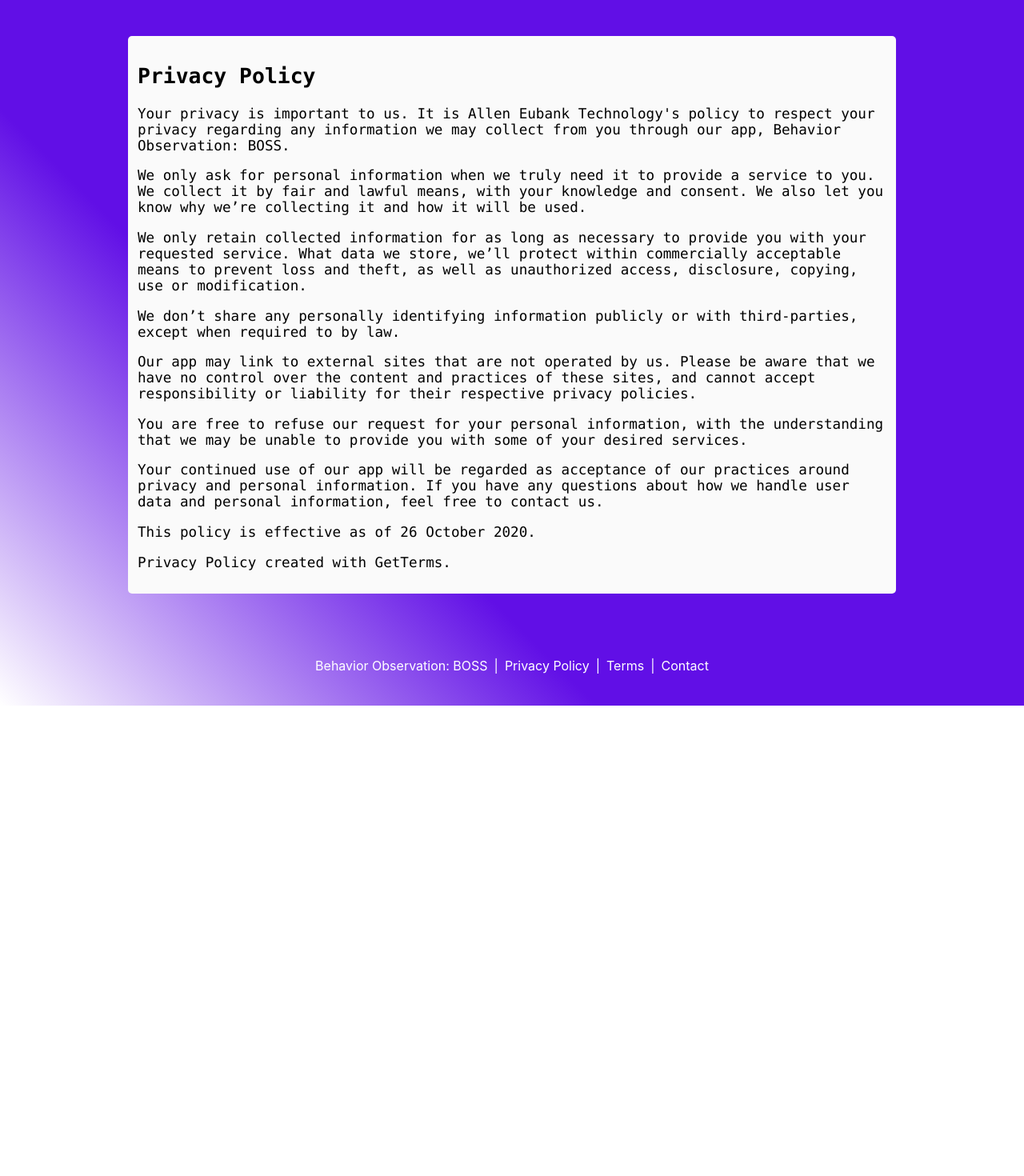
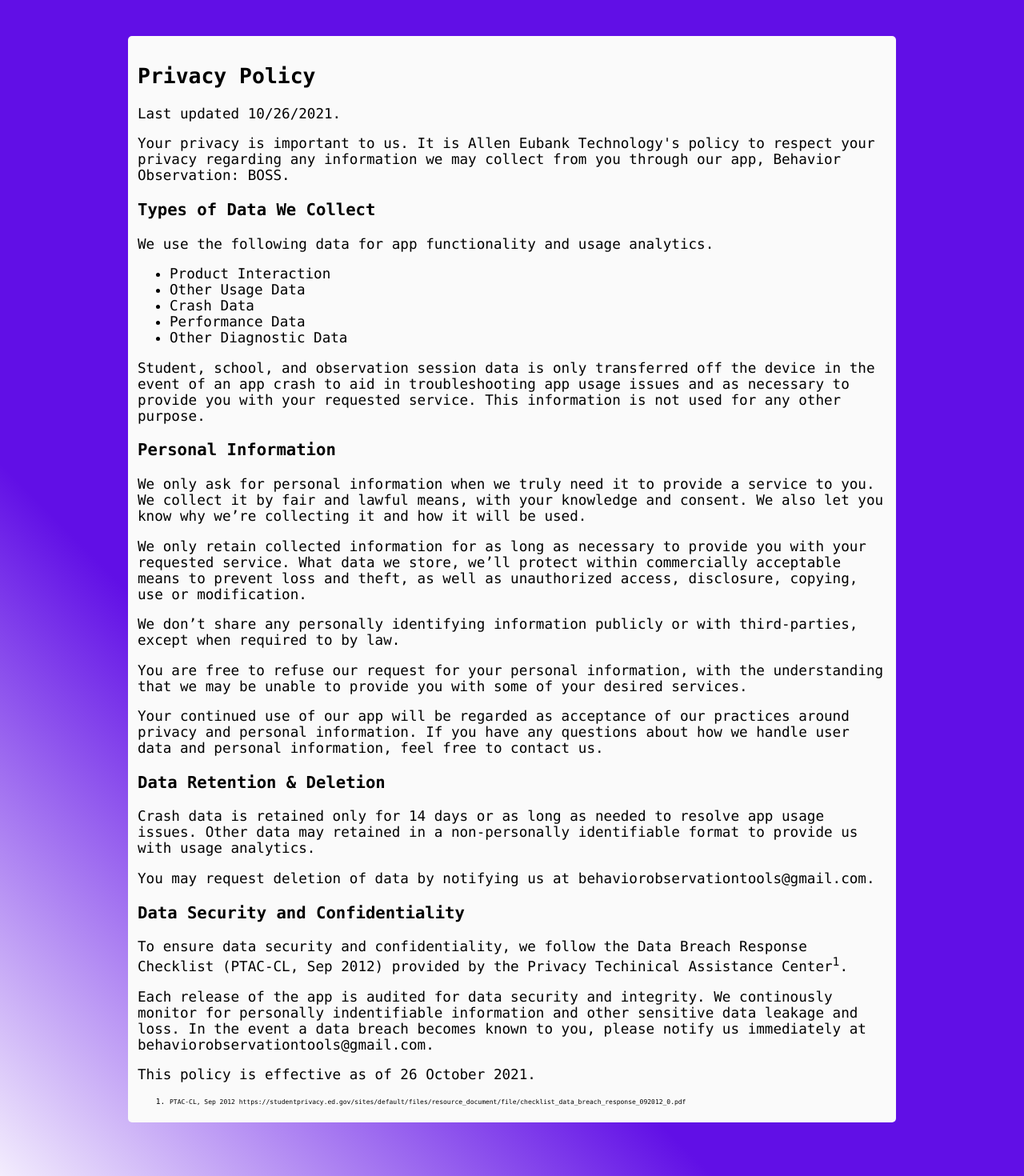
Before and after one commit to adeubank/www.behaviorobservationtools.com, a Next.js app: page /privacy in a window 1280 px wide. Shown: the part 100-1570 px from the top of the page at 80% size. Before the commit the page ends 982 px from the top, so only its background shows below. Built offline with nearby package versions, Linux system fonts and the light colour scheme.

Commit message:
update privacy

```diff
--- a/pages/privacy.js
+++ b/pages/privacy.js
@@ -6,15 +6,55 @@
     <div className={styles.grid}>
       <div className={styles.code}>
         <h2>Privacy Policy</h2>
+
+        <p>Last updated 10/26/2021.</p>
+
         <p>Your privacy is important to us. It is Allen Eubank Technology's policy to respect your privacy regarding any information we may collect from you through our app, Behavior Observation: BOSS.</p>
+
+        <h3>Types of Data We Collect</h3>
+
+        <p>We use the following data for app functionality and usage analytics.</p>
+
+        <ul>
+          <li>Product Interaction</li>
+          <li>Other Usage Data</li>
+          <li>Crash Data</li>
+          <li>Performance Data</li>
+          <li>Other Diagnostic Data</li>
+        </ul>
+
+        <p>Student, school, and observation session data is only transferred off the device in the event of an app crash to aid in troubleshooting app usage issues and as necessary to provide you with your requested service. This information is not used for any other purpose.</p>
+
+        <h3>Personal Information</h3>
         <p>We only ask for personal information when we truly need it to provide a service to you. We collect it by fair and lawful means, with your knowledge and consent. We also let you know why we’re collecting it and how it will be used.</p>
+
         <p>We only retain collected information for as long as necessary to provide you with your requested service. What data we store, we’ll protect within commercially acceptable means to prevent loss and theft, as well as unauthorized access, disclosure, copying, use or modification.</p>
+
         <p>We don’t share any personally identifying information publicly or with third-parties, except when required to by law.</p>
-    <p>Our app may link to external sites that are not operated by us. Please be aware that we have no control over the content and practices of these sites, and cannot accept responsibility or liability for their respective privacy policies.</p>
+
         <p>You are free to refuse our request for your personal information, with the understanding that we may be unable to provide you with some of your desired services.</p>
+
         <p>Your continued use of our app will be regarded as acceptance of our practices around privacy and personal information. If you have any questions about how we handle user data and personal information, feel free to contact us.</p>
-    <p>This policy is effective as of 26 October 2020.</p>
-    <p><a href="https://getterms.io" title="Generate a free privacy policy">Privacy Policy created with GetTerms.</a></p>
+
+        <h3>Data Retention & Deletion</h3>
+
+        <p>Crash data is retained only for 14 days or as long as needed to resolve app usage issues. Other data may retained in a non-personally identifiable format to provide us with usage analytics.</p>
+
+        <p>You may request deletion of data by notifying us at behaviorobservationtools@gmail.com.</p>
+
+        <h3>Data Security and Confidentiality</h3>
+
+        <p>To ensure data security and confidentiality, we follow the <a target="_blank" href="https://studentprivacy.ed.gov/sites/default/files/resource_document/file/checklist_data_breach_response_092012_0.pdf" rel="nofollow">Data Breach Response Checklist (PTAC-CL, Sep 2012) provided by the Privacy Techinical Assistance Center</a><a href="1"><sup>1</sup></a>.</p>
+
+        <p>Each release of the app is audited for data security and integrity. We continously monitor for personally indentifiable information and other sensitive data leakage and loss. In the event a data breach becomes known to you, please notify us immediately at behaviorobservationtools@gmail.com.</p>
+
+        <p>This policy is effective as of 26 October 2021.</p>
+
+        <footer style={{ fontSize: '0.6rem' }}>
+          <ol>
+            <li id="1"><small>PTAC-CL, Sep 2012 <a target="_blank" href="https://studentprivacy.ed.gov/sites/default/files/resource_document/file/checklist_data_breach_response_092012_0.pdf" rel="nofollow">https://studentprivacy.ed.gov/sites/default/files/resource_document/file/checklist_data_breach_response_092012_0.pdf</a></small></li>
+          </ol>
+        </footer>
       </div>
     </div>
   </Layout>
```
Lines whose indentation alone changed are shown as unchanged.
